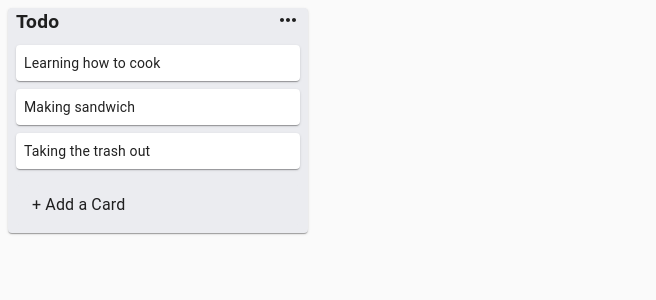
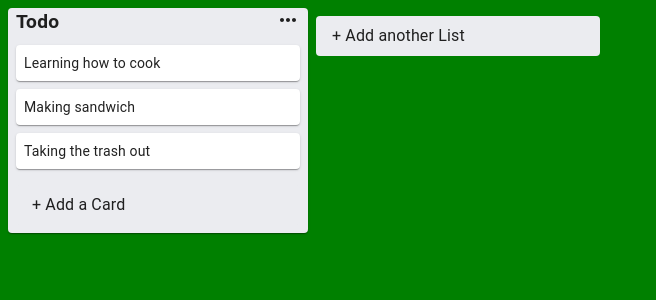
Before and after one commit to ducthai127/20201210-ReactJS-CloneTrello, a React (Create React App) app: page / in a window 1280 px wide. Shown: the top 300 px of the page, without its empty margins (0-656 px from the left). Built offline with nearby package versions, Linux system fonts and the light colour scheme.

Commit message:
add new list

```diff
--- a/src/App.js
+++ b/src/App.js
@@ -1,21 +1,31 @@
 import React, { useState } from "react";
 import { v4 as uuid } from "uuid";
+import InputContainer from "./components/Input/InputContainer";
 import List from "./components/List/List";
 import store from "./utils/store";
 import StoreApi from "./utils/storeApi";
+import { makeStyles } from "@material-ui/core/styles";
+
+const useStyle = makeStyles((theme) => ({
+  root: {
+    display: "flex",
+    minHeight: "100vh",
+    background: "green",
+  },
+}));
 
 export default function App() {
+  const classes = useStyle();
   const [data, setData] = useState(store);
+
   const addMoreCard = (title, listId) => {
     const newCardId = uuid();
     const newCard = {
       id: newCardId,
       title,
     };
-
     const list = data.lists[listId];
     list.cards = [...list.cards, newCard];
-
     const newState = {
       ...data,
       lists: {
@@ -26,13 +36,31 @@
     setData(newState);
   };
 
+  const addMoreList = (title) => {
+    const newListId = uuid();
+    const newList = {
+      id: newListId,
+      title,
+      cards: [],
+    };
+    const newState = {
+      listIds: [...data.listIds, newListId],
+      lists: {
+        ...data.lists,
+        [newListId]: newList,
+      },
+    };
+    setData(newState);
+  };
+
   return (
-    <StoreApi.Provider value={{ addMoreCard }}>
-      <div>
+    <StoreApi.Provider value={{ addMoreCard, addMoreList }}>
+      <div className={classes.root}>
         {data.listIds.map((listId) => {
           const list = data.lists[listId];
           return <List list={list} key={listId} />;
         })}
+        <InputContainer type="list" />
       </div>
     </StoreApi.Provider>
   );
--- a/src/components/Input/InputCard.js
+++ b/src/components/Input/InputCard.js
@@ -24,29 +24,30 @@
   },
 }));
 
-export default function InputCard({ setOpen, listId }) {
+export default function InputCard({ setOpen, listId, type }) {
   const classes = useStyle();
-  const { addMoreCard } = useContext(storeApi);
-  const [cardTitle, setCardTitle] = useState("");
+  const { addMoreCard, addMoreList } = useContext(storeApi);
+  const [title, setTitle] = useState("");
 
   const handleOnChange = (e) => {
-    setCardTitle(e.target.value);
-  };
-
-  const handleBlur = () => {
-    setOpen(false);
-    // setCardTitle("");
+    setTitle(e.target.value);
   };
 
   const handleClear = () => {
     setOpen(false);
-    setCardTitle("");
+    setTitle("");
   };
 
   const handleBtnConfirm = () => {
-    addMoreCard(cardTitle, listId);
-    setOpen(false);
-    setCardTitle("");
+    if (type === "card") {
+      addMoreCard(title, listId);
+      setOpen(false);
+      setTitle("");
+    } else {
+      addMoreList(title);
+      setOpen(false);
+      setTitle("");
+    }
   };
 
   return (
@@ -56,19 +57,23 @@
           <InputBase
             onChange={handleOnChange}
             multiline
-            onBlur={handleBlur}
+            onBlur={() => setOpen(false)}
             fullWidth
             inputProps={{
               className: classes.input,
             }}
-            value={cardTitle}
-            placeholder="Enter a title of this card..."
+            value={title}
+            placeholder={
+              type === "card"
+                ? "Enter a title of this card..."
+                : "Enter list title..."
+            }
           />
         </Paper>
       </div>
       <div className={classes.confirm}>
         <Button className={classes.btnConfirm} onClick={handleBtnConfirm}>
-          Add Card
+          {type === "card" ? "Add Card" : "Add List"}
         </Button>
         <IconButton onClick={handleClear}>
           <ClearIcon />
--- a/src/components/Input/InputContainer.js
+++ b/src/components/Input/InputContainer.js
@@ -5,6 +5,7 @@
 
 const useStyle = makeStyles((theme) => ({
   root: {
+    width: "300px",
     marginTop: theme.spacing(2),
   },
   addCard: {
@@ -17,14 +18,14 @@
   },
 }));
 
-export default function InputContainer({ listId }) {
+export default function InputContainer({ listId, type }) {
   const classes = useStyle();
   const [open, setOpen] = useState(false);
 
   return (
     <div className={classes.root}>
       <Collapse in={open}>
-        <InputCard setOpen={setOpen} listId={listId} />
+        <InputCard setOpen={setOpen} listId={listId} type={type} />
       </Collapse>
       <Collapse in={!open}>
         <Paper
@@ -32,7 +33,9 @@
           elevation={0}
           onClick={() => setOpen(!open)}
         >
-          <Typography>+ Add a Card</Typography>
+          <Typography>
+            {type === "card" ? "+ Add a Card" : "+ Add another List"}
+          </Typography>
         </Paper>
       </Collapse>
     </div>
--- a/src/components/List/List.js
+++ b/src/components/List/List.js
@@ -24,7 +24,7 @@
         {list.cards.map((card) => (
           <Card key={card.id} card={card} />
         ))}
-        <InputContainer listId={list.id} />
+        <InputContainer listId={list.id} type="card" />
       </Paper>
     </div>
   );
```
Also changed, not shown: 1 other file (tests, documents, lock files or other folders).
